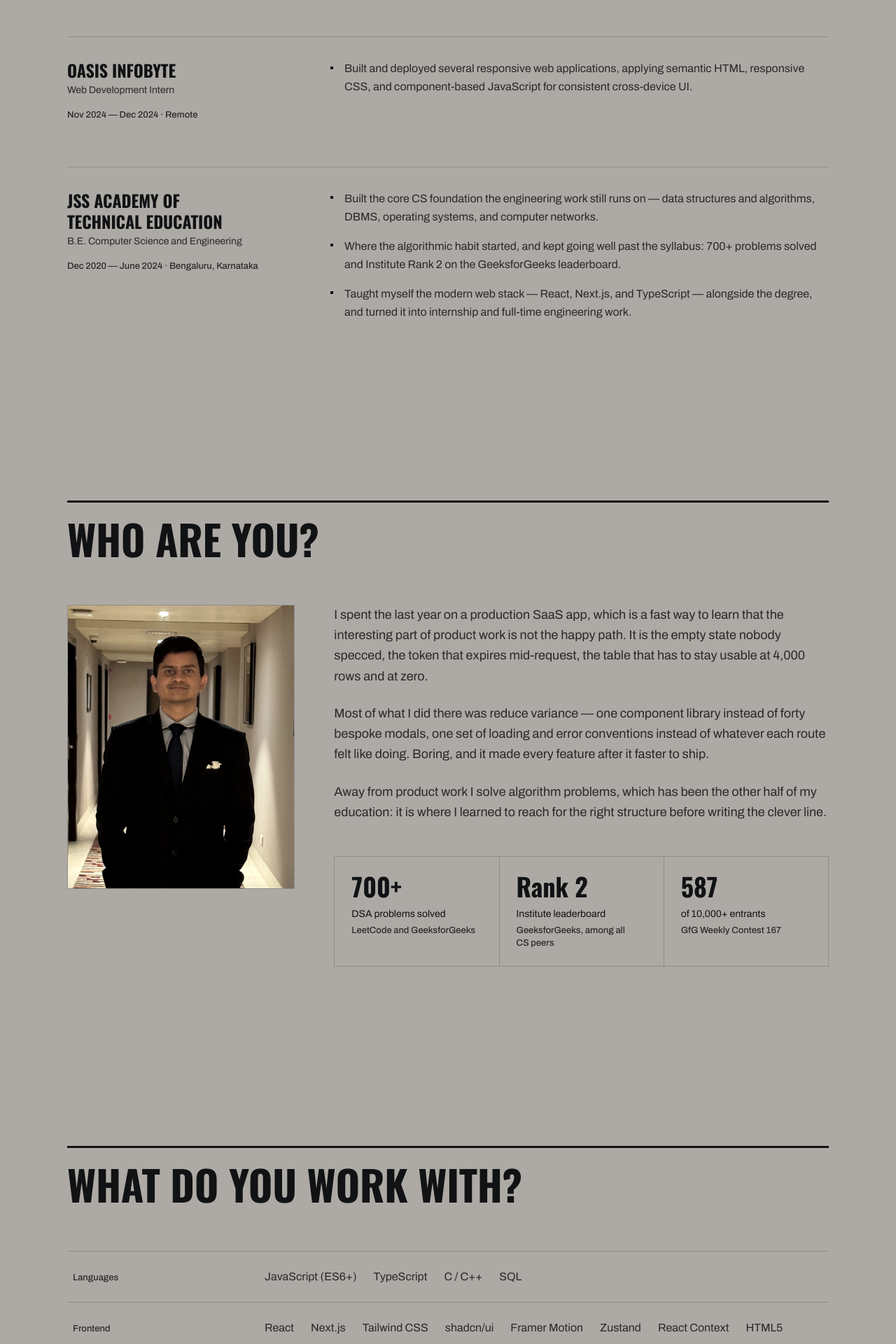
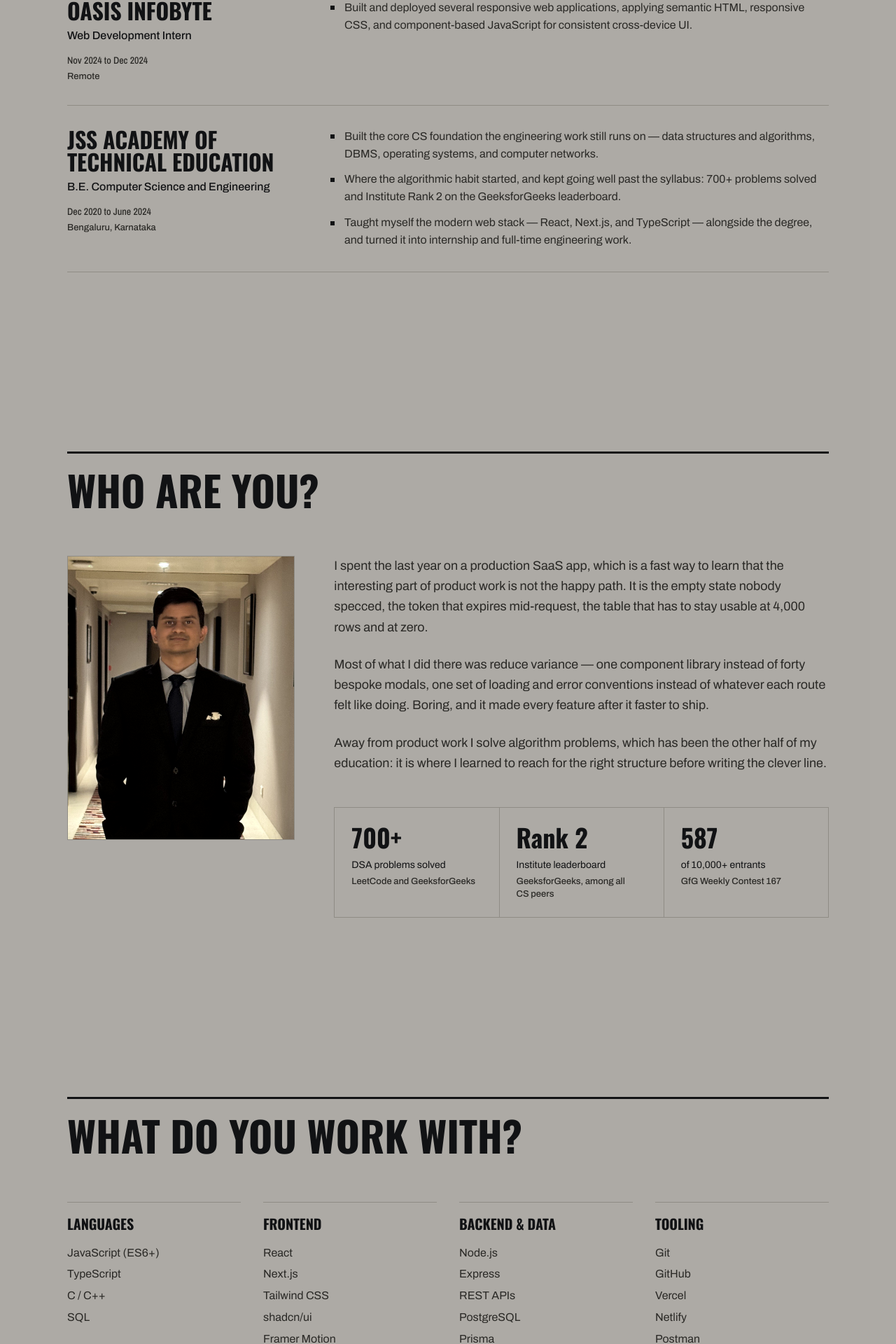
Before and after one commit to thisisfaizanali/thisisfaizanali.github.io, a Next.js app: page / in a window 1280 px wide. Shown: the part 2594-4514 px from the top of the page at 70% size. Built offline with nearby package versions, Linux system fonts and the light colour scheme.

Commit message:
feat: rebuild experience and stack as ruled rows and columns

```diff
--- a/components/sections/experience.tsx
+++ b/components/sections/experience.tsx
@@ -1,73 +1,53 @@
-import { Reveal } from "@/components/reveal";
 import { SectionHeading } from "@/components/section-heading";
 import { education, experience } from "@/lib/content";
+
+const row = "grid gap-6 border-b border-rule py-8 first:pt-0 md:grid-cols-12 md:gap-10";
+const bullet =
+  "relative pl-5 text-ink-muted before:absolute before:left-0 before:top-[0.6em] before:size-1.5 before:bg-ink";
 
 export function Experience() {
   return (
     <section id="experience" className="shell scroll-mt-24 py-24 md:py-32">
       <SectionHeading title="Where have you worked?" />
 
-      <ol className="space-y-16">
-        {experience.map((job, i) => (
-          <Reveal as="li" key={job.company} delay={i * 0.05}>
-            <div className="group relative grid gap-6 border-t border-rule pt-8 md:grid-cols-12 md:gap-10">
-              {/* Accent rule draws itself across the top on hover. */}
-              <span
-                aria-hidden
-                className="absolute -top-px left-0 h-px w-0 bg-accent transition-[width] duration-[700ms] ease-[cubic-bezier(0.16,1,0.3,1)] group-hover:w-full"
-              />
+      <ol>
+        {experience.map((job) => (
+          <li key={job.company} className={row}>
             <div className="md:col-span-4">
-                <h3 className="font-serif text-2xl leading-tight transition-transform duration-500 ease-[cubic-bezier(0.16,1,0.3,1)] group-hover:translate-x-1">
-                  {job.company}
-                </h3>
-                <p className="mt-1 text-sm text-ink-muted">{job.role}</p>
-                <p className="label mt-4">
-                  {job.from} — {job.to} · {job.mode}
+              <h3 className="text-[clamp(1.75rem,2.5vw,2.25rem)] leading-none">{job.company}</h3>
+              <p className="mt-2 font-medium text-ink">{job.role}</p>
+              <p className="figure mt-3 text-sm text-ink-muted">
+                {job.from} to {job.to}
               </p>
+              <p className="label mt-1">{job.mode}</p>
             </div>
-              <ul className="space-y-4 md:col-span-8">
+            <ul className="space-y-3 md:col-span-8">
               {job.points.map((point) => (
-                  <li key={point} className="flex gap-4 text-ink-muted">
-                    <span
-                      className="mt-[0.6em] size-1 shrink-0 bg-rule-strong transition-colors duration-500 group-hover:bg-accent"
-                      aria-hidden
-                    />
-                    <span className="leading-relaxed">{point}</span>
+                <li key={point} className={bullet}>
+                  {point}
                 </li>
               ))}
             </ul>
-            </div>
-          </Reveal>
+          </li>
         ))}
 
-        <Reveal as="li">
-          <div className="group relative grid gap-6 border-t border-rule pt-8 md:grid-cols-12 md:gap-10">
-            <span
-              aria-hidden
-              className="absolute -top-px left-0 h-px w-0 bg-accent transition-[width] duration-[700ms] ease-[cubic-bezier(0.16,1,0.3,1)] group-hover:w-full"
-            />
+        <li className={row}>
           <div className="md:col-span-4">
-              <h3 className="font-serif text-2xl leading-tight transition-transform duration-500 ease-[cubic-bezier(0.16,1,0.3,1)] group-hover:translate-x-1">
-                {education.school}
-              </h3>
-              <p className="mt-1 text-sm text-ink-muted">{education.degree}</p>
-              <p className="label mt-4">
-                {education.from} — {education.to} · {education.place}
+            <h3 className="text-[clamp(1.75rem,2.5vw,2.25rem)] leading-none">{education.school}</h3>
+            <p className="mt-2 font-medium text-ink">{education.degree}</p>
+            <p className="figure mt-3 text-sm text-ink-muted">
+              {education.from} to {education.to}
             </p>
+            <p className="label mt-1">{education.place}</p>
           </div>
-            <ul className="space-y-4 md:col-span-8">
+          <ul className="space-y-3 md:col-span-8">
             {education.points.map((point) => (
-                <li key={point} className="flex gap-4 text-ink-muted">
-                  <span
-                    className="mt-[0.6em] size-1 shrink-0 bg-rule-strong transition-colors duration-500 group-hover:bg-accent"
-                    aria-hidden
-                  />
-                  <span className="leading-relaxed">{point}</span>
+              <li key={point} className={bullet}>
+                {point}
               </li>
             ))}
           </ul>
-          </div>
-        </Reveal>
+        </li>
       </ol>
     </section>
   );
--- a/components/sections/stack.tsx
+++ b/components/sections/stack.tsx
@@ -1,4 +1,3 @@
-import { Reveal } from "@/components/reveal";
 import { SectionHeading } from "@/components/section-heading";
 import { stack } from "@/lib/content";
 
@@ -7,30 +6,18 @@ export function Stack() {
     <section id="stack" className="shell scroll-mt-24 py-24 md:py-32">
       <SectionHeading title="What do you work with?" />
 
-      <dl className="divide-y divide-rule border-y border-rule">
-        {stack.map((row, i) => (
-          <Reveal key={row.group} delay={i * 0.04}>
-            <div className="group grid gap-3 py-6 transition-colors duration-500 hover:bg-paper-raised md:grid-cols-12 md:gap-10">
-              <dt className="label transition-colors duration-300 group-hover:text-ink md:col-span-3 md:pt-1 md:pl-2">
-                {row.group}
-              </dt>
-              <dd className="md:col-span-9 md:pr-2">
-                <ul className="flex flex-wrap gap-x-6 gap-y-2">
-                  {row.items.map((item, j) => (
-                    <li
-                      key={item}
-                      style={{ transitionDelay: `${j * 22}ms` }}
-                      className="text-ink-muted transition-colors duration-300 group-hover:text-ink"
-                    >
-                      {item}
-                    </li>
-                  ))}
-                </ul>
-              </dd>
-            </div>
-          </Reveal>
+      <div className="grid gap-x-8 gap-y-10 sm:grid-cols-2 lg:grid-cols-4">
+        {stack.map((row) => (
+          <div key={row.group} className="border-t border-rule pt-4">
+            <h3 className="text-xl">{row.group}</h3>
+            <ul className="mt-4 space-y-1.5 text-ink-muted">
+              {row.items.map((item) => (
+                <li key={item}>{item}</li>
+              ))}
+            </ul>
+          </div>
         ))}
-      </dl>
+      </div>
     </section>
   );
 }
```
Lines whose indentation alone changed are shown as unchanged.
